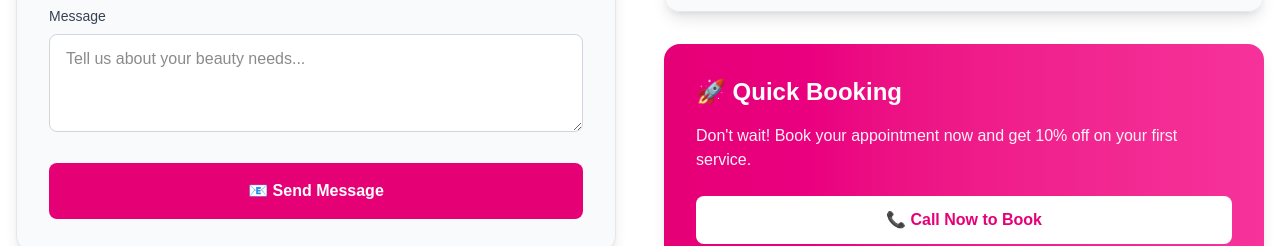
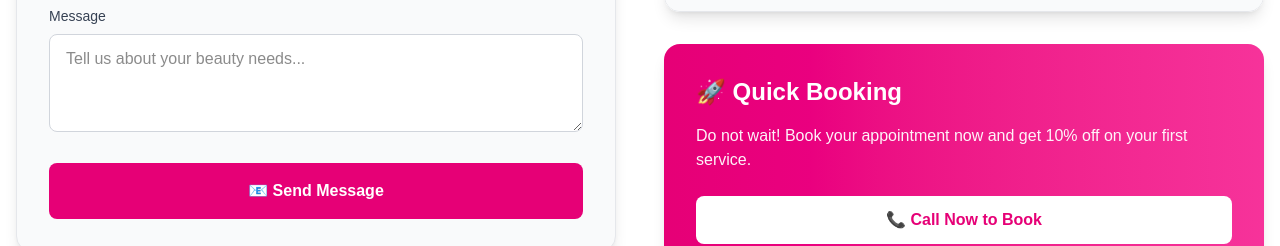
Before and after one commit to Shahil0511/MadhuriSalon, a Next.js app in the folder frontend/: page / in a window 1280 px wide. Shown: the part 5580-5826 px from the top of the page. Built offline with nearby package versions, Linux system fonts and the light colour scheme.

Commit message:
Refactored123

```diff
--- a/frontend/src/components/Contact.tsx
+++ b/frontend/src/components/Contact.tsx
@@ -387,7 +387,7 @@ export default function Contact({ onBookService }: ContactProps) {
                 🚀 Quick Booking
               </h3>
               <p className="mb-4 md:mb-6 opacity-95 text-sm md:text-base">
-                Don't wait! Book your appointment now and get 10% off on your
+                Do not wait! Book your appointment now and get 10% off on your
                 first service.
               </p>
 
```
